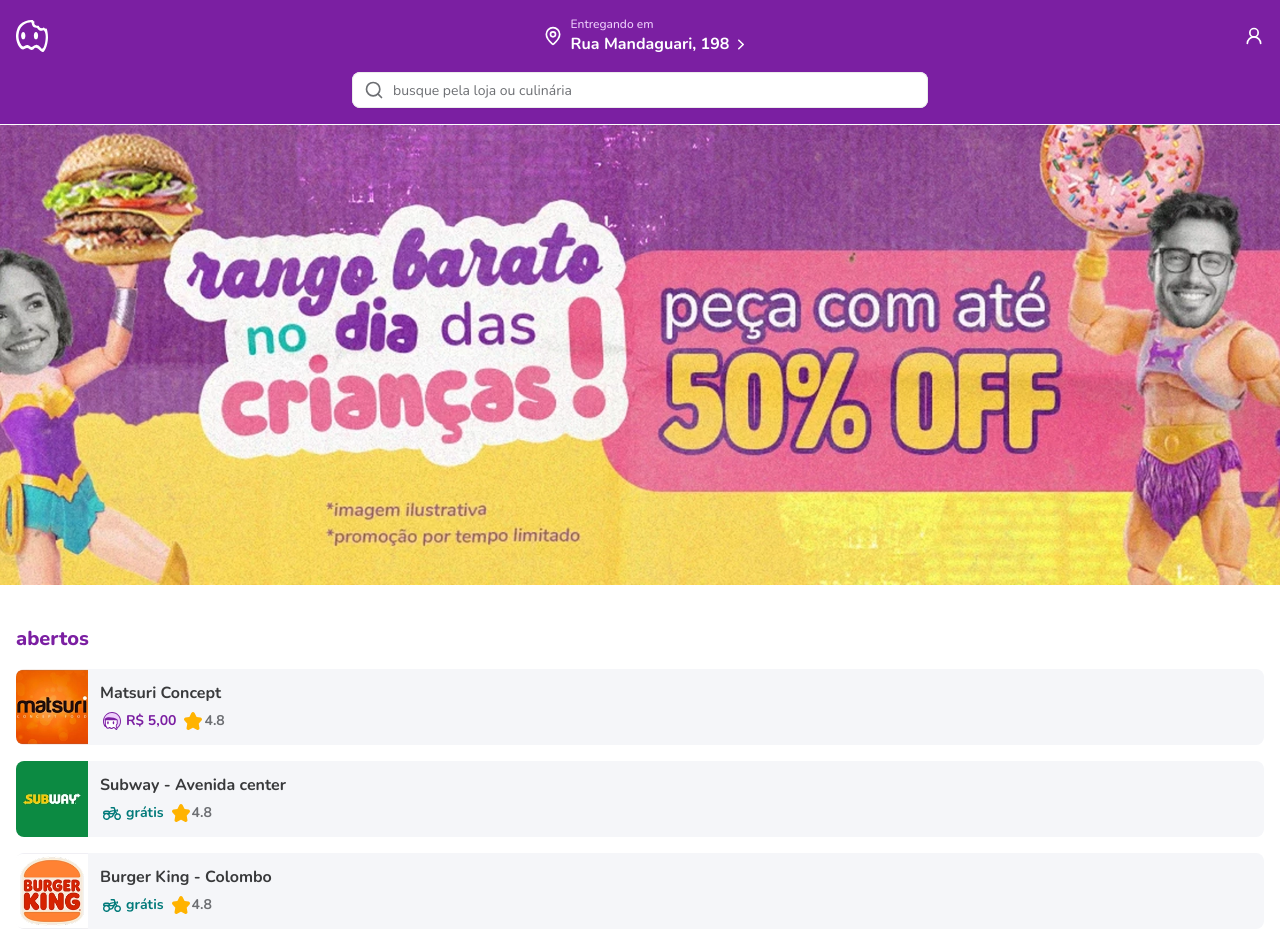
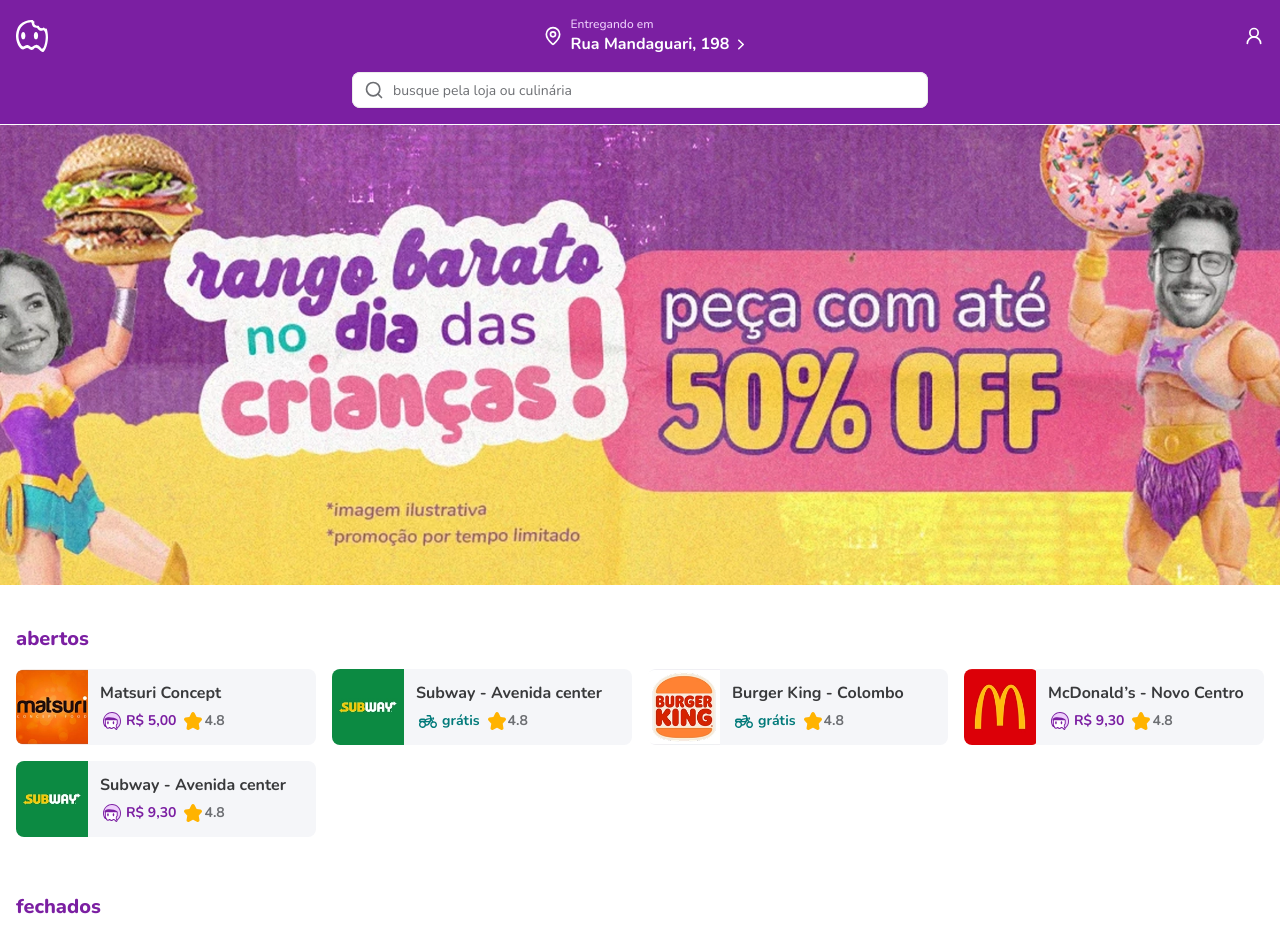
Before and after one commit to bantheus/L2L-Aiqfome, a Next.js app: page / in a window 1280 px wide. Shown: the top 935 px of the page. Built offline with nearby package versions, Linux system fonts and the light colour scheme.

Commit message:
style (restaurant-list): add responsive layout

```diff
--- a/components/restaurant/restaurant-list.tsx
+++ b/components/restaurant/restaurant-list.tsx
@@ -11,9 +11,9 @@
   }
 
   return (
-    <div className="p-4">
+    <div className="container mx-auto p-4">
       <h2 className="text-primary text-xl font-extrabold">{title}</h2>
-      <div className="mt-4 flex flex-col gap-4">
+      <div className="mt-4 grid gap-4 md:grid-cols-2 lg:grid-cols-3 xl:grid-cols-4 2xl:grid-cols-5">
         {restaurants.map((restaurant) => (
           <RestaurantItem key={restaurant.id} restaurant={restaurant} />
         ))}
```
